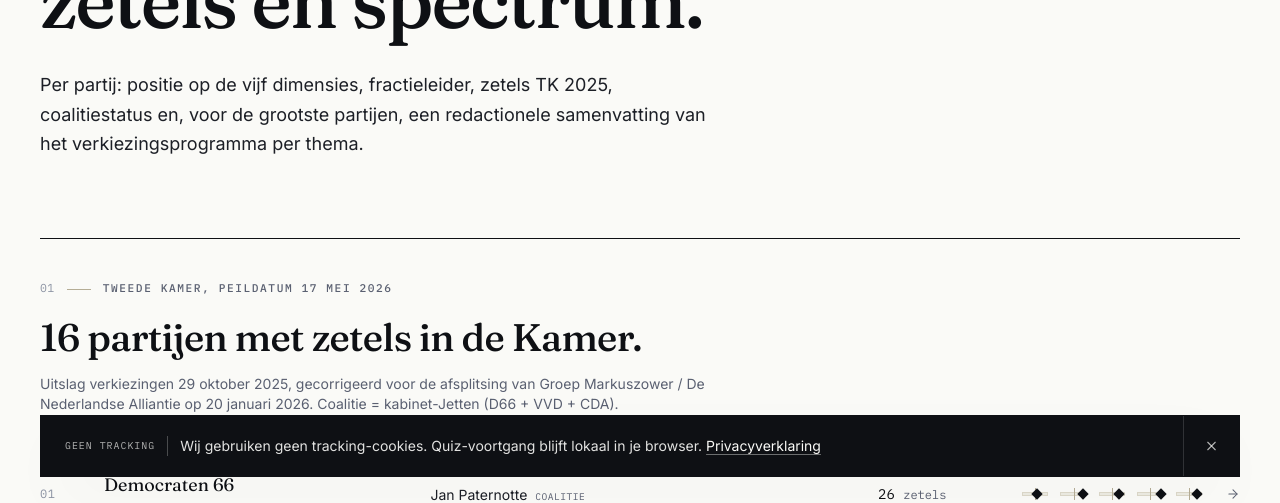
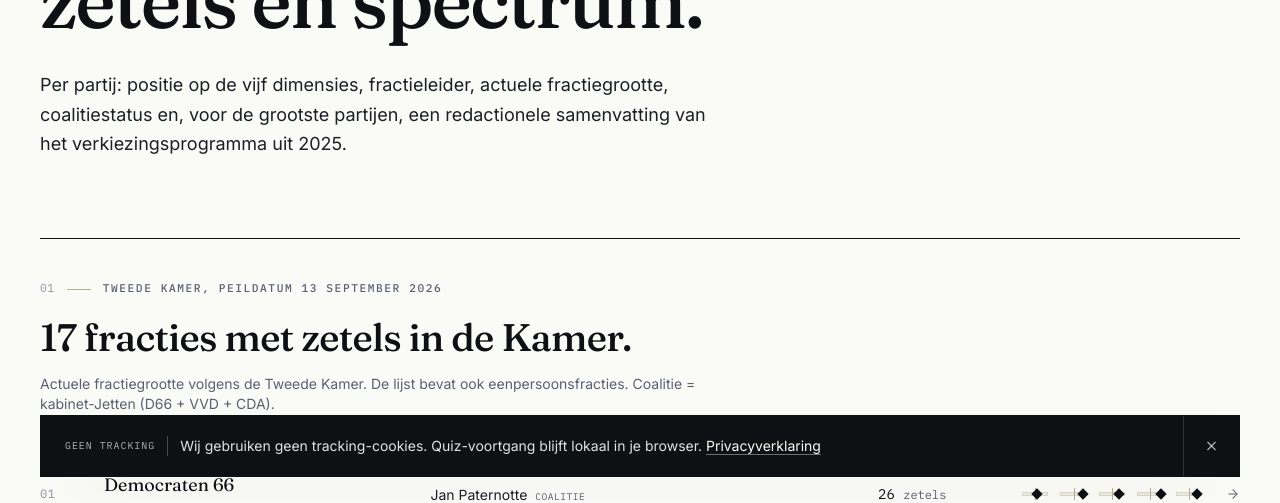
Before and after one commit to nandichi/PolitiekProfiel, a Next.js app: page /partijen in a window 1280 px wide. Shown: the part 307-810 px from the top of the page. Built offline with nearby package versions, Linux system fonts and the light colour scheme; no server answers.

Commit message:
fix(content): align faction overview with September data

```diff
--- a/src/app/(frontend)/partijen/page.tsx
+++ b/src/app/(frontend)/partijen/page.tsx
@@ -20,7 +20,7 @@
 const PAGE_PATH = "/partijen";
 const PAGE_TITLE = "Partijen";
 const PAGE_DESCRIPTION =
-  "Alle Nederlandse, Europese en Amerikaanse partijen op de vijf dimensies, met programma-samenvatting, fractieleider en coalitiestatus per mei 2026.";
+  "Alle Nederlandse, Europese en Amerikaanse partijen op de vijf dimensies, met programma-samenvatting, fractieleider en actuele fractiegrootte per 13 september 2026.";
 
 export const metadata: Metadata = {
   title: PAGE_TITLE,
@@ -77,9 +77,9 @@
         </ScrollRevealItem>
         <ScrollRevealItem>
           <p className="mt-8 max-w-2xl text-lg text-ink-2 leading-relaxed">
-            Per partij: positie op de vijf dimensies, fractieleider, zetels TK
-            2025, coalitiestatus en, voor de grootste partijen, een
-            redactionele samenvatting van het verkiezingsprogramma per thema.
+            Per partij: positie op de vijf dimensies, fractieleider, actuele
+            fractiegrootte, coalitiestatus en, voor de grootste partijen, een
+            redactionele samenvatting van het verkiezingsprogramma uit 2025.
           </p>
         </ScrollRevealItem>
       </ScrollReveal>
@@ -88,16 +88,15 @@
       <section className="mt-16 md:mt-20 border-t border-ink pt-10">
         <ScrollReveal variant="stagger">
           <ScrollRevealItem>
-            <Kicker number={1}>Tweede Kamer, peildatum 17 mei 2026</Kicker>
+            <Kicker number={1}>Tweede Kamer, peildatum 13 september 2026</Kicker>
             <h2 className="display mt-5 max-w-3xl">
-              {nl.length} partijen met zetels in de Kamer.
+              {nl.length} fracties met zetels in de Kamer.
             </h2>
           </ScrollRevealItem>
           <ScrollRevealItem>
             <p className="mt-4 max-w-2xl text-sm text-ink-muted">
-              Uitslag verkiezingen 29 oktober 2025, gecorrigeerd voor de
-              afsplitsing van Groep Markuszower / De Nederlandse Alliantie op
-              20 januari 2026. Coalitie = kabinet-Jetten (D66 + VVD + CDA).
+              Actuele fractiegrootte volgens de Tweede Kamer. De lijst bevat ook
+              eenpersoonsfracties. Coalitie = kabinet-Jetten (D66 + VVD + CDA).
             </p>
           </ScrollRevealItem>
           <ScrollRevealItem>
--- a/src/lib/seed-readers.ts
+++ b/src/lib/seed-readers.ts
@@ -56,15 +56,13 @@
 }
 
 /**
- * Nederlandse partijen die op 17 mei 2026 een zetel hebben in de Tweede Kamer.
- * Geordend op zetelaantal aflopend.
+ * Nederlandse parlementaire fracties met een zetel in de Tweede Kamer,
+ * gecontroleerd op 13 september 2026. Geordend op zetelaantal aflopend.
  */
 export function getActiveDutchParties(): SeedParty[] {
   return PARTIES.filter(
     (p) =>
-      p.region === "NL" &&
-      p.regionType === "national" &&
-      (p.seatsTK2025 ?? 0) > 0,
+      p.region === "NL" && (p.seatsTK2025 ?? 0) > 0,
   ).sort((a, b) => (b.seatsTK2025 ?? 0) - (a.seatsTK2025 ?? 0));
 }
 
```
